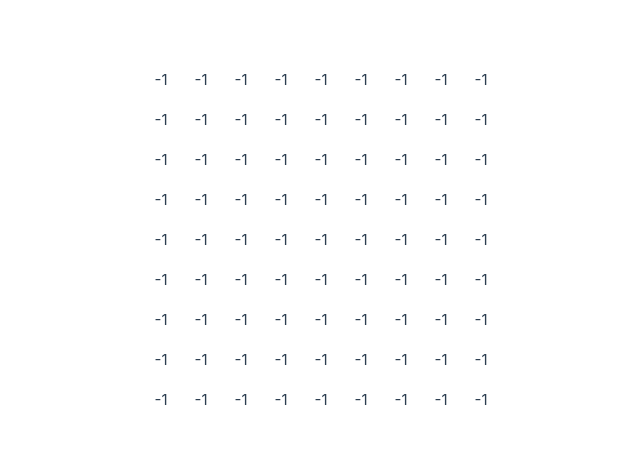
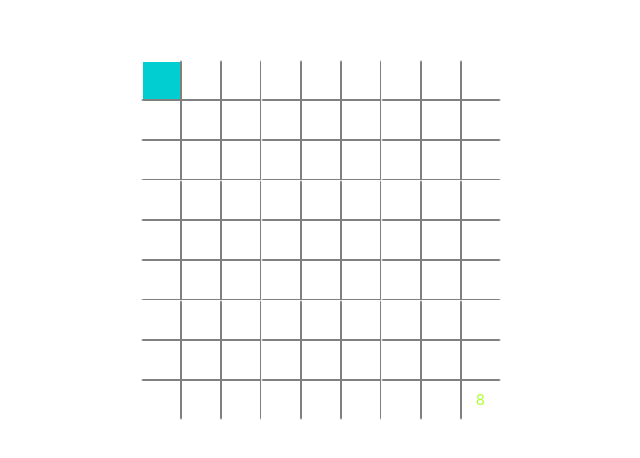
Before and after one commit to zanderson004/pvp-chess, a Vue app: page / in a window 1280 px wide. Shown: the part 160-618 px from the top of the page, without its empty margins (139-779 px from the left). Built offline with nearby package versions, Linux system fonts and the light colour scheme.

Commit message:
base functionality

```diff
--- a/src/components/SudokuBoard.vue
+++ b/src/components/SudokuBoard.vue
@@ -7,25 +7,104 @@
     name: 'SudokuBoard',
     components: {
       SudokuCell
+    },
+    // Add data, methods, or other component options here
+    data() {
+      return {
+        grid: [[0, 0, 0, 0, 0, 0, 0, 0, 0],
+               [0, 0, 0, 0, 0, 0, 0, 0, 0],
+               [0, 0, 0, 0, 0, 0, 0, 0, 0],
+               [0, 0, 0, 0, 0, 0, 0, 0, 0],
+               [0, 0, 0, 0, 0, 0, 0, 0, 0],
+               [0, 0, 0, 0, 0, 0, 0, 0, 0],
+               [0, 0, 0, 0, 0, 0, 0, 0, 0],
+               [0, 0, 0, 0, 0, 0, 0, 0, 0],
+               [0, 0, 0, 0, 0, 0, 0, 0, 8]],
+        mutable: [[true, true, true, true, true, true, true, true, true],
+                  [true, true, true, true, true, true, true, true, true],
+                  [true, true, true, true, true, true, true, true, true],
+                  [true, true, true, true, true, true, true, true, true],
+                  [true, true, true, true, true, true, true, true, true],
+                  [true, true, true, true, true, true, true, true, true],
+                  [true, true, true, true, true, true, true, true, true],
+                  [true, true, true, true, true, true, true, true, true],
+                  [true, true, true, true, true, true, true, true, false]],
+        currRow: 0,
+        currCol: 0,
+        numFilled: 1,
+        boxIndices: [[0, 0], [0, 3], [0, 6], [3, 0], [3, 3], [3, 6], [6, 0], [6, 3], [6, 6]]
+      }
+    },
+    methods: {
+      // updates number in grid
+      updateNum(event: KeyboardEvent) {
+        let val: number = +event.key;
+        if (this.mutable[this.currRow][this.currCol] && !isNaN(val)) {
+          if (event.key == ' ' || val == 0) {
+            if (this.grid[this.currRow][this.currCol] != 0) this.numFilled--;
+            this.grid[this.currRow][this.currCol] = 0;
+          } else {
+            if (this.grid[this.currRow][this.currCol] == 0) this.numFilled++;
+            this.grid[this.currRow][this.currCol] = val;
+          }
+          if (this.numFilled == 81 && this.valid()) console.log("You win!");
+        } else if (event.key == 'a') console.log(this.valid());
+      },
+
+      valid() {
+        // check rows
+        for (let row = 0; row < 9; row++) {
+          let mask = 0;
+          for (let col = 0; col < 9; col++) {
+            let num = this.grid[row][col];
+            if (num == 0) continue;
+            if (mask >> num-1 & 1) return false;
+            mask += 1 << num-1;
+          }
+        }
+        // check cols
+        for (let col = 0; col < 9; col++) {
+          let mask = 0;
+          for (let row = 0; row < 9; row++) {
+            let num = this.grid[row][col];
+            if (num == 0) continue;
+            if (mask >> num-1 & 1) return false;
+            mask += 1 << num-1;
+          }
+        }
+        // check boxes
+        for (let box of this.boxIndices) {
+          let mask = 0;
+          for (let i = 0; i < 9; i++) {
+            let num = this.grid[box[0] + Math.floor(i/3)][box[1] + i % 3];
+            if (num == 0) continue;
+            if (mask >> num-1 & 1) return false;
+            mask += 1 << num-1;
+          }
+        }
+        return true;
+      }
     }
-    // Add data, methods, or other component options here
   }
 </script>
 
 <template>
-  <div class="sudoku-board">
+  <div class="sudoku-board" @keydown="updateNum($event)" tabindex="-1">
     <div v-for="row in 9" class="sudoku-row">
-      <SudokuCell v-for="col in 9" :coords="String(row) + String(col)" />
+      <SudokuCell v-for="col in 9" :row="row-1" :col="col-1" :val="grid[row-1][col-1]"
+      :class="{ active: currRow == row-1 && currCol == col-1, immutable: !mutable[row-1][col-1]}"
+      @click="currRow = row-1; currCol = col-1;"/>
     </div>
   </div>
 </template>
 
 <style scoped>
-  .sudoku-row {
-    display: block;
-  }
+div:focus {
+  outline: 0px;
+}
 
-  [coords="22"] {
-
-  }
+.sudoku-row {
+  /* border: 1px solid red; */
+  display: flex;
+}
 </style>
--- a/src/components/SudokuCell.vue
+++ b/src/components/SudokuCell.vue
@@ -4,13 +4,13 @@
   export default {
     name: 'SudokuCell',
     // Add data, methods, or other component options here
+    props: ["val"]
   }
-  let val = -1;
 </script>
 
 <template>
     <div class="sudoku-cell">
-      -1
+      <span v-if="val != 0">{{val}}</span>
     </div>
 </template>
 
@@ -18,9 +18,35 @@
   .sudoku-cell {
     width: 40px;
     height: 40px;
-    border: 1px solid #ffffff;
+    border: 1px solid grey;
+    color: white;
     display: inline-flex;
     justify-content: center;
     align-items: center;
   }
+
+  [row="0"], [row="3"], [row="6"] {
+    border-top: 2px solid white;
+  }
+
+  [row="8"] {
+    border-bottom: 2px solid white;
+  }
+
+  [col="0"], [col="3"], [col="6"] {
+    border-left: 2px solid white;
+  }
+
+  [col="8"] {
+    border-right: 2px solid white;
+  }
+
+  .active {
+    background-color: darkturquoise;
+  }
+
+  .immutable {
+    font-weight: bold;
+    color: greenyellow;
+  }
 </style>
```
